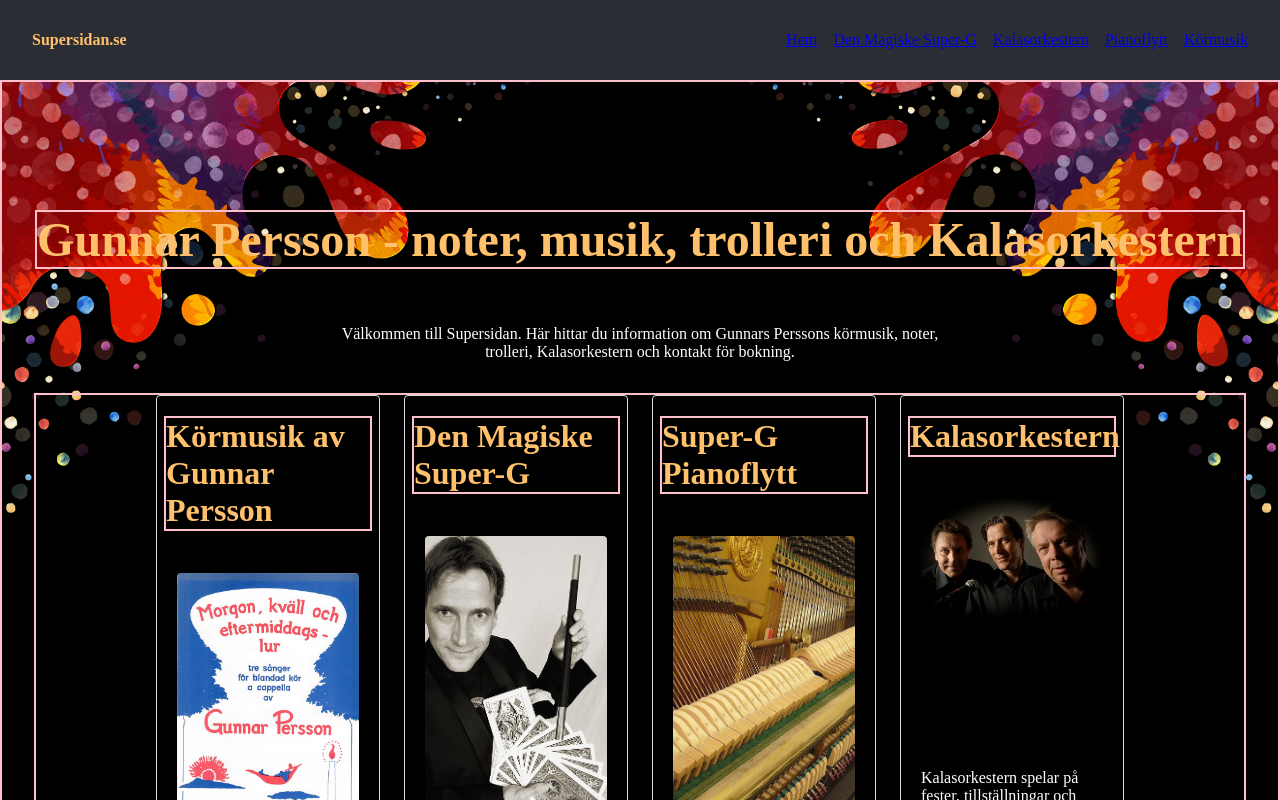
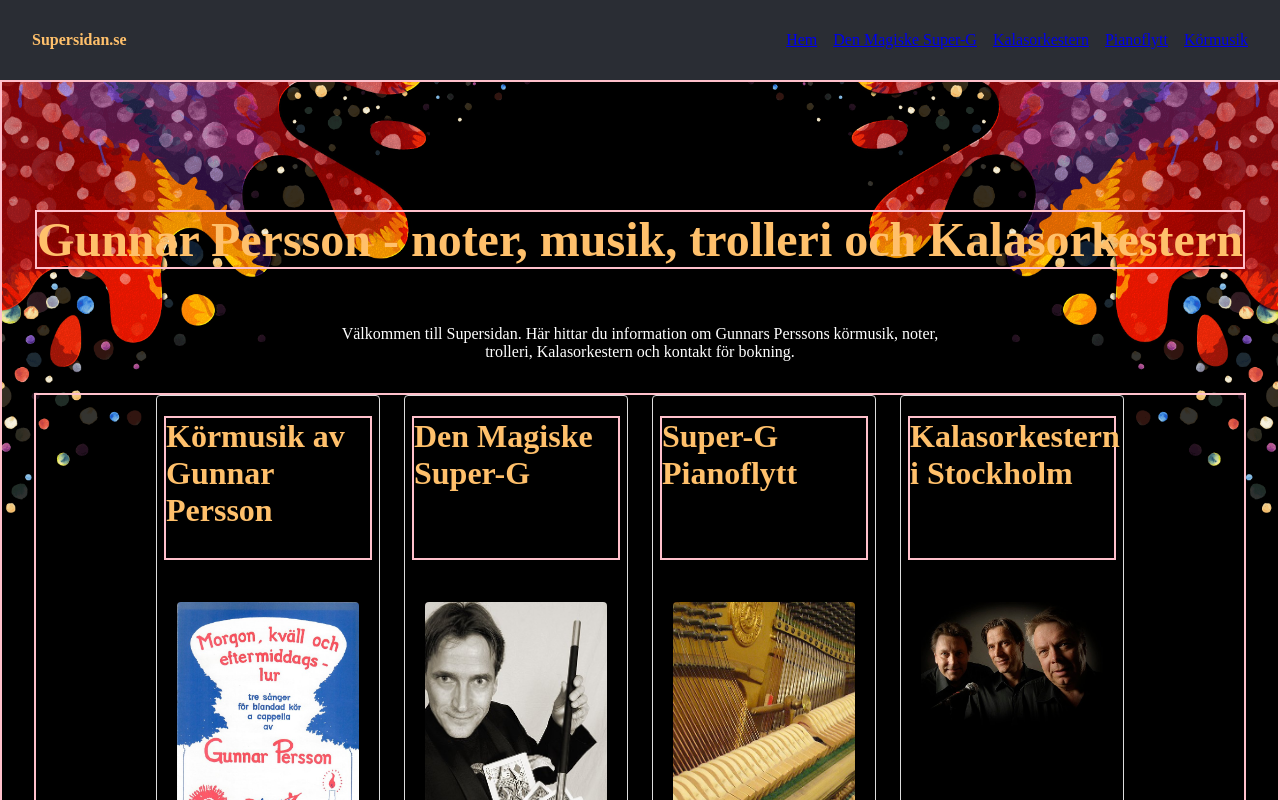
Before and after one commit to robinruden/supersidan, a React (Vite) app: page / in a window 1280 px wide. Shown: the top 800 px of the page. Built offline with nearby package versions, Linux system fonts and the light colour scheme; a web font is replaced by a local one.

Commit message:
locked height for the h2 in the cards

```diff
--- a/src/pages/Home.jsx
+++ b/src/pages/Home.jsx
@@ -52,7 +52,7 @@
         </article>
 
         <article className="card">
-          <h2>Kalasorkestern</h2>
+          <h2>Kalasorkestern i Stockholm</h2>
           <img src={kalasImage} alt="Kalasorkestern" className="card-image" />
           <p>
             Kalasorkestern spelar på fester, tillställningar och sätter fart på stämningen.
--- a/src/styles/home.css
+++ b/src/styles/home.css
@@ -91,6 +91,7 @@
     margin-top: 0;
     text-align: left;
     width: 13rem;
+    height: 9rem;
 
 }
 
```
